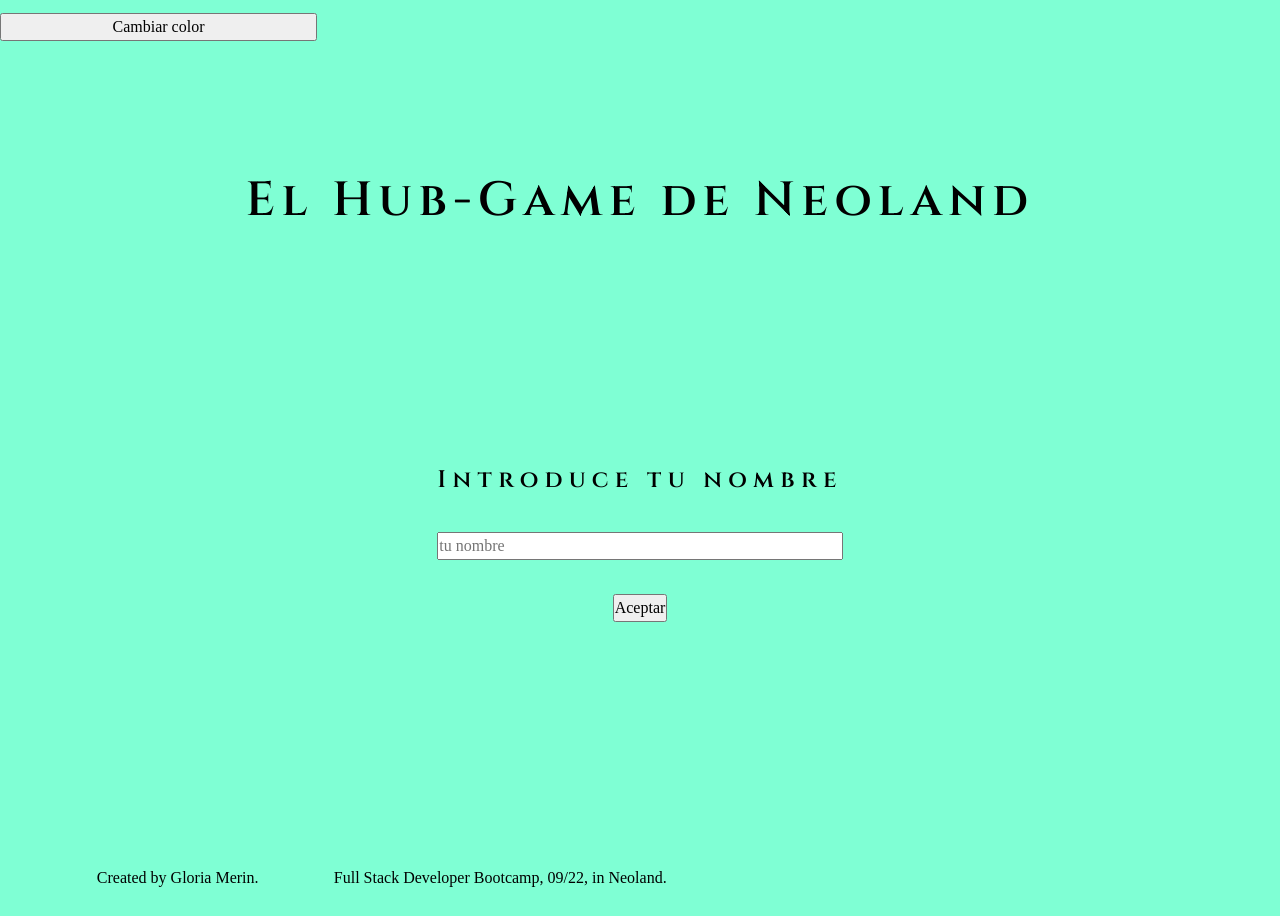
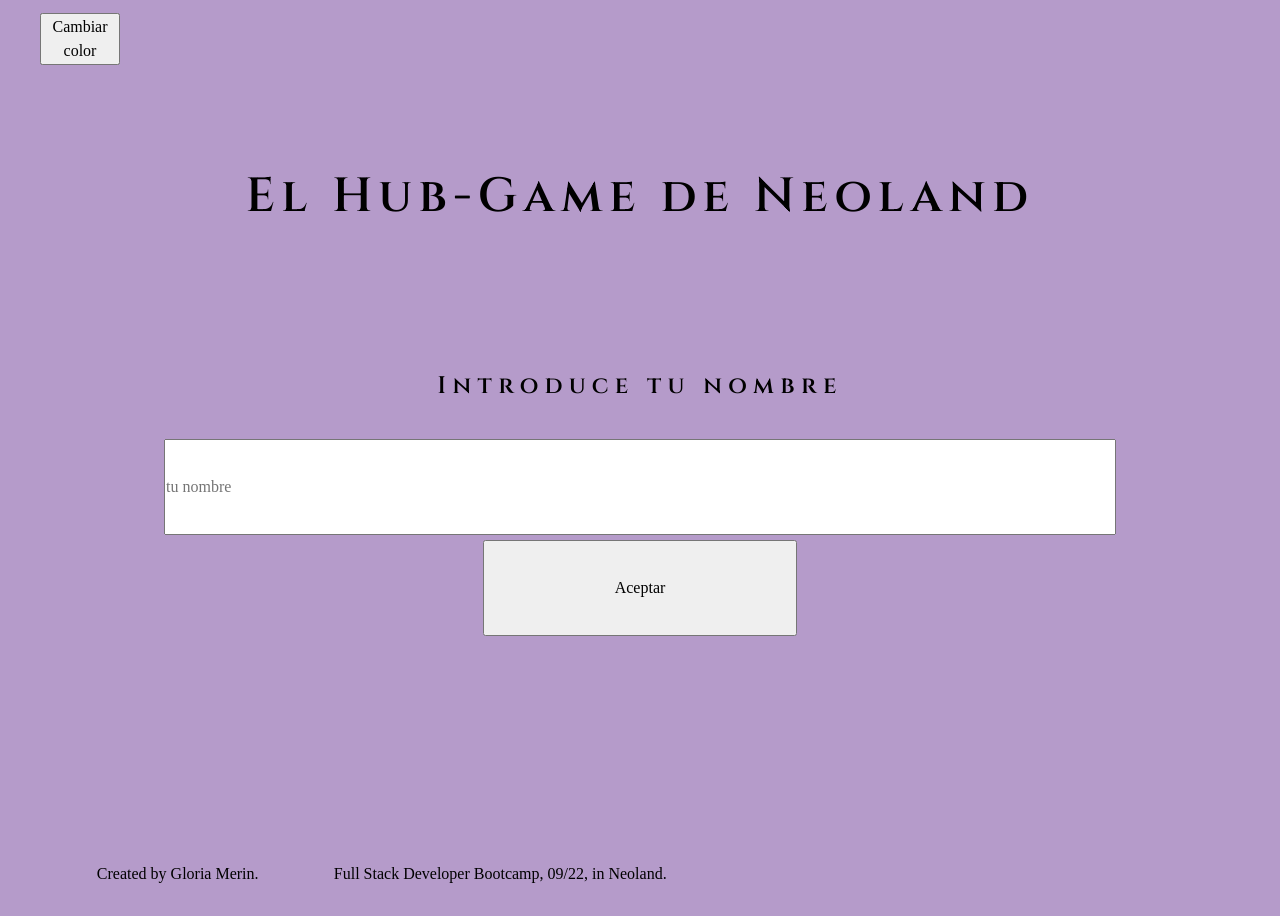
Before and after one commit to gloria-eme/Hub-Games, a website built with Vite: page app/index.html in a window 1280 px wide. Built offline with nearby package versions, Linux system fonts and the light colour scheme.

Commit message:
register

```diff
--- a/app/components/header/app.js
+++ b/app/components/header/app.js
@@ -1,6 +1,14 @@
 import "./style.css";
 
-export const headerBtn = () =>
-    `
-    <button id="btnColor">Cambiar color</button>
-    `;
+const header = document.querySelector("header")
+
+
+
+export const createBtn = () => {
+    const colorBtn = document.createElement("button");
+    colorBtn.classList.add("btnColor");
+    colorBtn.innerText = "Cambiar color";
+    header.appendChild(colorBtn);
+    const btnColor = document.querySelector(".btnColor");
+    btnColor.addEventListener("click", () => setBackgroundColor)
+    }
--- a/app/components/header/style.css
+++ b/app/components/header/style.css
@@ -1,10 +1,11 @@
-.green {
+/* .green {
     background-color: rgba(89, 242, 47, 0.619);
     color: rgb(253, 246, 246);
-}
+} */
 
 header {
     display: grid;
+    height: 3vh;
     grid-template-columns: repeat(4, 1fr);
     grid-template-rows: 1fr;
     grid-column-gap: 4px;
@@ -13,7 +14,9 @@ header {
     margin-top: 1vw;
 }
 
-#btnColor {
+.btnColor {
+    width: 10vh;
     grid-area: 1 / 1 / 2 / 2;
+    margin-left: 5vh;
 
 }
--- a/app/components/register/app.js
+++ b/app/components/register/app.js
@@ -1,11 +1,25 @@
 import "./style.css";
 
-export const register = () =>
-    `
-    <h1>El Hub-Game de Neoland</h1>
-    <div id="registerDiv">
-        <h2>Introduce tu nombre</h2>
-        <input type="text" id="registerInput" placeholder ="tu nombre"/>
-        <button id="registerbtn">Aceptar</button>
-    </div>
-    `;
+
+
+
+export const RegisterName = () => {
+    const registerInput = document.querySelector(".registerInput")
+    const registerBtn = document.querySelector(".registerBtn");
+    console.log(registerInput)
+    const setName = () => localStorage.setItem("user", registerInput.value)
+    registerBtn.addEventListener("click", () => {
+        return setName()
+    })
+
+}
+
+
+// console.log(RegisterName())
+// //registerInput.textContent = localStorage.getItem("user")
+// registerInput.textContent = localStorage.user;
+// esto es para que salga el nombre del "user" en un parrafo
+// habría que meterlo una clean para borrar los nombres
+// hay que unirlo al input
+// se puede hacer condicionales
+ //si el input tiene algo, pasame a la siguiente pantalla, si no
--- a/app/components/register/style.css
+++ b/app/components/register/style.css
@@ -1,5 +1,5 @@
 body {
-    background-color: aquamarine;
+    /* background-color: aquamarine; */
 
 
 }
@@ -38,12 +38,12 @@ h1 {
     font-size: 3rem;
 }
 
-#registerDiv {
+/* #registerDiv {
     grid-area: 4 / 2 / 7 / 5;
     display: grid;
     justify-content: center;
     align-items: center;
-}
+} */
 
 h2 {
     grid-area: 4 / 2 / 5 / 5;
@@ -53,7 +53,7 @@ h2 {
 
 }
 
-#registerInput {
+.registerInput {
     grid-area: 5 / 2 / 6 / 5;
     justify-content: center;
     align-items: center;
@@ -61,7 +61,7 @@ h2 {
 
 }
 
-#registerbtn {
+.registerBtn {
     grid-area: 6 / 3 / 7 / 4;
     display: flex;
     justify-content: center;
--- a/app/main.js
+++ b/app/main.js
@@ -1,31 +1,21 @@
 import './style.css'
-import { headerBtn } from "./components/header/app";
-import { register } from "./components/register/app"
-// import { changeTheme } from "./components/nav/app";
+import { createBtn } from "./components/header/app";
+import { RegisterName } from "./components/register/app";
+
+import { setBackgroundColor } from "./utils/changeColor";
 import { infoFooter } from "./components/footer/app";
-// import { Home } from "./pages/home/home";
-// import { Images } from "./pages/images/images";
-// import { linkPage } from "./utils/linkPage";
-// import { nav } from "./components/nav/nav";
-
-
-const header = document.querySelector("header");
-header.innerHTML = headerBtn();
+import { createRegister } from "./pages/register/app";
 
 const footer = document.querySelector("footer");
 footer.innerHTML = infoFooter();
 
+createBtn();
+
+createBtn()
+setBackgroundColor();
 
 
-const themeBtn = document.querySelector("#btnColor");
+createRegister();
 
-export const changeTheme = () => {
-  document.body.classList.toggle("green");
-  };
 
-themeBtn.addEventListener("click", changeTheme);
-
-register();
-
-const app = document.querySelector("#app");
-app.innerHTML = register();
+RegisterName()
--- /dev/null
+++ b/app/pages/register/app.js
@@ -0,0 +1,25 @@
+
+
+export const createRegister = () => {
+    const h1 = document.createElement("h1");
+    h1.innerText = "El Hub-Game de Neoland";
+
+    const h2 = document.createElement("h2");
+    h2.innerText = "Introduce tu nombre";
+
+    const registerInput = document.createElement("input");
+    registerInput.classList.add("registerInput")
+    registerInput.placeholder = "tu nombre";
+
+    const registerBtn = document.createElement("button");
+    registerBtn.classList.add("registerBtn");
+    registerBtn.textContent = "Aceptar";
+
+    // registerBtn.addEventListener("click", () =>  registerInput.value)
+
+    const app = document.querySelector("#app");
+    app.appendChild(h1);
+    app.appendChild(h2);
+    app.appendChild(registerInput);
+    app.appendChild(registerBtn);
+}
--- /dev/null
+++ b/app/utils/changeColor.js
@@ -0,0 +1,17 @@
+const getRandomNumber = (maxNum) => {
+    return Math.floor(Math.random() * maxNum);
+  };
+
+const makeRandomColor = () => {
+    const h = getRandomNumber(360);
+    const s = getRandomNumber(100);
+    const l = getRandomNumber(100);
+    return `hsl(${h}deg, ${s}%, ${l}%)`;
+}
+
+export const setBackgroundColor = () => {
+    const body = document.querySelector("body");
+    const randomColor = makeRandomColor();
+    body.style.backgroundColor = randomColor;
+    return randomColor;
+}
```
Also changed, not shown: app/index.html (+1 -1 lines), app/services/services.js (+36 -9 lines).
